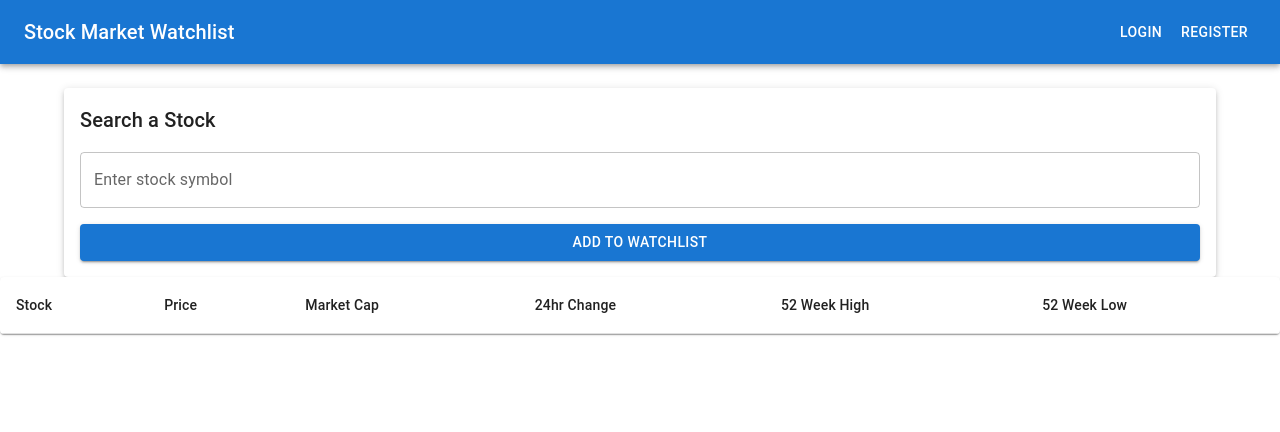
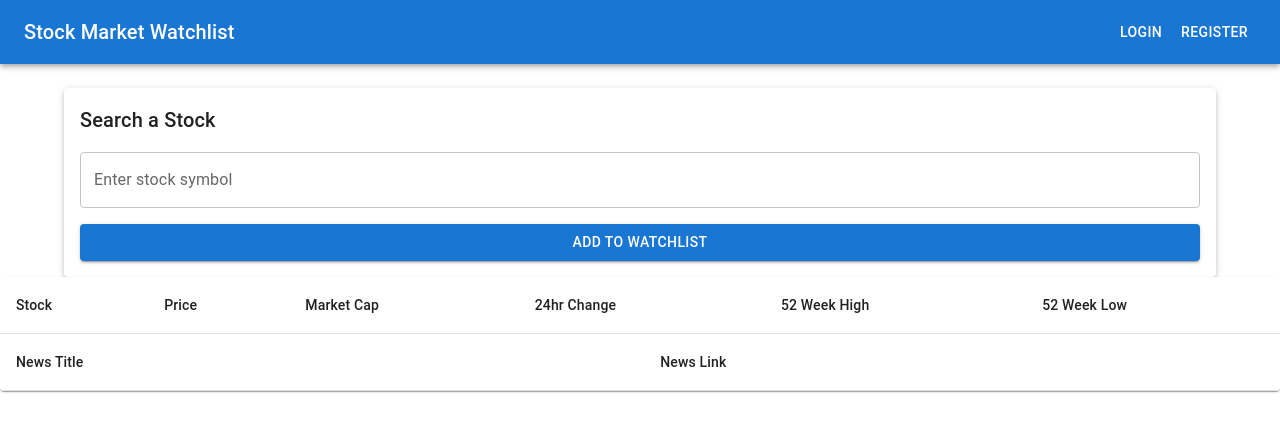
Before and after one commit to KhoslaGA/MarketWatch-FE, a React (Create React App) app: page / in a window 1280 px wide. Shown: the top 432 px of the page. Built offline with nearby package versions, Linux system fonts and the light colour scheme; the HTML template or start-up script is replaced by a standard one.

Commit message:
News API running -need to blog post order

```diff
--- a/src/App.js
+++ b/src/App.js
@@ -21,12 +21,12 @@ import {
   Tab,
   Tabs,
   Paper,
-} from '@mui/material';
-import DeleteIcon from '@mui/icons-material/Delete';
-import { AccountCircle } from '@mui/icons-material';
-import RegistrationDialog from './RegistrationDialog';
-import datatable from './datatable';
-
+  Card, CardContent
+} from "@mui/material";
+import DeleteIcon from "@mui/icons-material/Delete";
+import { AccountCircle } from "@mui/icons-material";
+import RegistrationDialog from "./RegistrationDialog";
+import datatable from "./datatable";
 
 function App() {
   const [isLoggedIn, setIsLoggedIn] = useState(false);
@@ -54,6 +54,7 @@ function App() {
   };
 
   const [stockDataState, setStockDataState] = useState(null);
+  const [newsDataState, setNewsDataState] = useState(null);
 
   const addToWatchlist = () => {
     // if (symbolInput.trim() !== "" && !watchlist.includes(symbolInput)) {
@@ -63,6 +64,10 @@ function App() {
     });
     setSymbolInput("");
     // }
+    axios.get(`/news/${symbolInput}`).then((response) => {
+      setNewsDataState(response.data);
+      console.log(response.data);
+    });
   };
 
   const removeFromWatchlist = (stockSymbol) => {
@@ -217,12 +222,44 @@ function App() {
                 })}
             </TableBody>
           </Table>
+          <Table aria-label="News Data">
+            <TableHead>
+              <TableRow>
+                <TableCell> News Title </TableCell>
+                <TableCell> News Link</TableCell>
+
+              </TableRow>
+            </TableHead>
+            <TableBody>
+              {newsDataState &&
+                newsDataState.map((news) => {
+                  console.log(news);
+                  return (
+                    // <TableRow>
+                    //   <TableCell>{news.title}</TableCell>
+                    //   <TableCell>{news.link}</TableCell>
+                    // </TableRow>
+                    <div>
+      <Typography variant="h6" gutterBottom>
+        Blog Posts
+      </Typography>
+      {newsDataState.map((post) => (
+        <Card key={post.id} sx={{ marginBottom: 2 }}>
+          <CardContent>
+            <Typography variant="h5">{news.title}</Typography>
+            <Typography variant="body2">{news.link}</Typography>
+          </CardContent>
+        </Card>
+      ))}
+    </div>
+                  );
+                })}
+            </TableBody>
+          </Table>
         </TableContainer>
       </div>
     </div>
   );
 }
 
-
-
 export default App;
```
Lines whose indentation alone changed are shown as unchanged.
